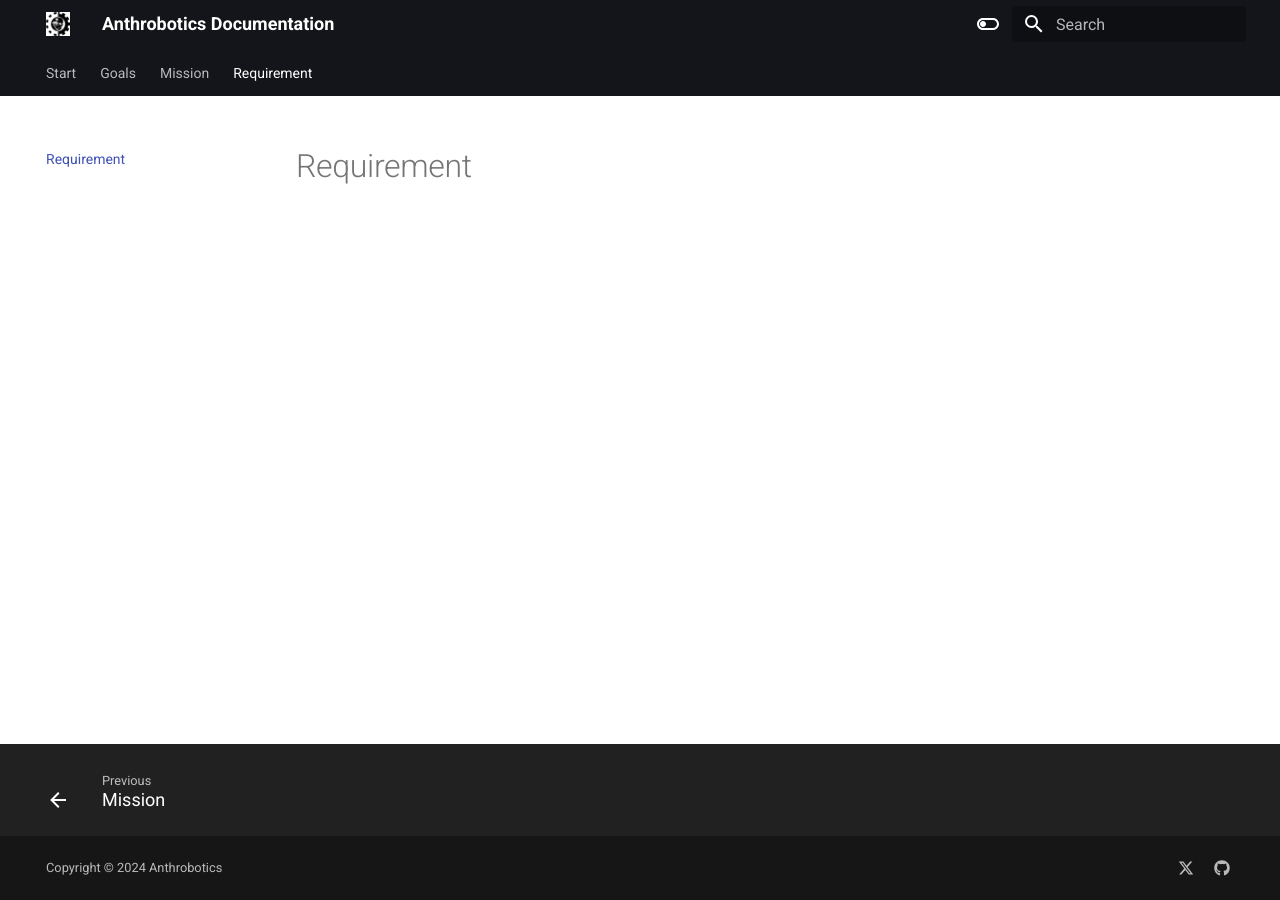
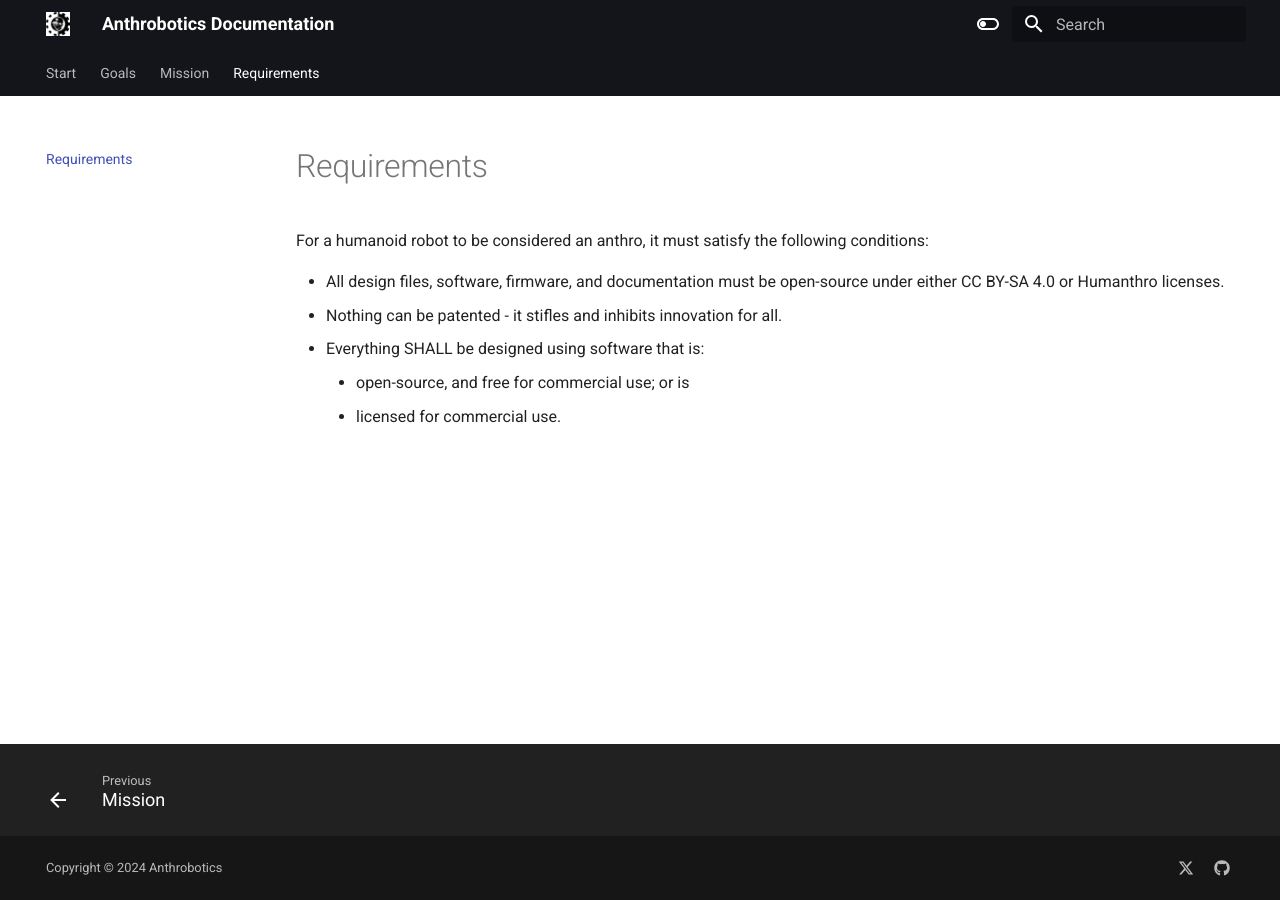
Before and after one commit to Anthrobotics/anthro-docs, an MkDocs documentation site: the page built from docs/requirements.md, in a window 1280 px wide. Built offline with MkDocs 1.6.1 and Material for MkDocs 9.7.7, drawn with Linux system fonts in a browser that asks for light colours.

Commit message:
update requirements

```diff
--- a/docs/requirements.md
+++ b/docs/requirements.md
@@ -1 +1,9 @@
-# Requirement
+# Requirements
+
+For a humanoid robot to be considered an anthro, it must satisfy the following conditions:
+
+- All design files, software, firmware, and documentation must be open-source under either CC BY-SA 4.0 or Humanthro licenses.
+- Nothing can be patented - it stifles and inhibits innovation for all.
+- Everything SHALL be designed using software that is:
+    - open-source, and free for commercial use; or is
+    - licensed for commercial use.
```
